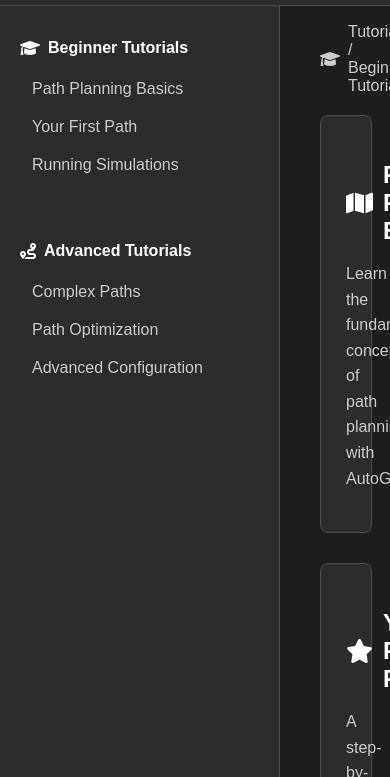
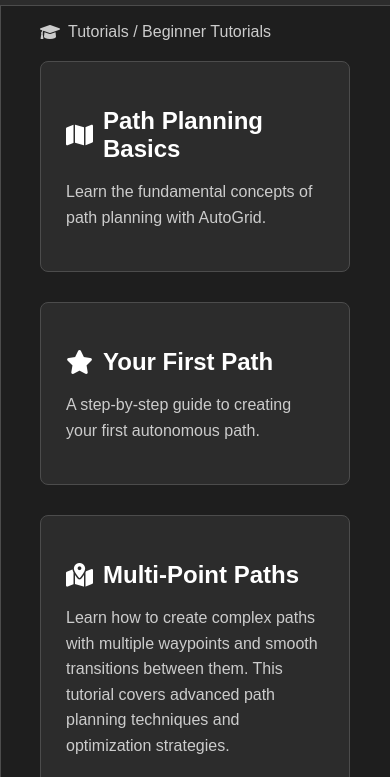
Before and after one commit to parkerrasys/AutoGrid, a plain HTML site: page tutorials.html in a window 390 px wide. Shown: the part 67-844 px from the top of the page. Drawn offline with Linux system fonts and the light colour scheme.

Commit message:
Possile fix for sizing on phones for docs and tutorials

```diff
--- a/styles/documentation.css
+++ b/styles/documentation.css
@@ -59,6 +59,31 @@ header {
   display: grid;
   grid-template-columns: 280px 1fr;
   overflow: hidden;
+}
+
+@media screen and (max-width: 768px) {
+  .content-wrapper {
+    grid-template-columns: 1fr;
+  }
+
+  .sidebar {
+    position: fixed;
+    left: -280px;
+    top: 70px;
+    bottom: 0;
+    width: 280px;
+    transition: left 0.3s ease;
+    z-index: 99;
+  }
+
+  .sidebar.active {
+    left: 0;
+  }
+
+  .doc-content {
+    margin-left: 0;
+    padding: 15px;
+  }
 }
 
 .sidebar {
--- a/styles/tutorials.css
+++ b/styles/tutorials.css
@@ -59,6 +59,35 @@ header {
   display: grid;
   grid-template-columns: 280px 1fr;
   overflow: hidden;
+}
+
+@media screen and (max-width: 768px) {
+  .content-wrapper {
+    grid-template-columns: 1fr;
+  }
+
+  .sidebar {
+    position: fixed;
+    left: -280px;
+    top: 70px;
+    bottom: 0;
+    width: 280px;
+    transition: left 0.3s ease;
+    z-index: 99;
+  }
+
+  .sidebar.active {
+    left: 0;
+  }
+
+  .tutorial-content {
+    margin-left: 0;
+    padding: 15px;
+  }
+
+  .tutorial-section {
+    padding: 15px;
+  }
 }
 
 .sidebar {
```
